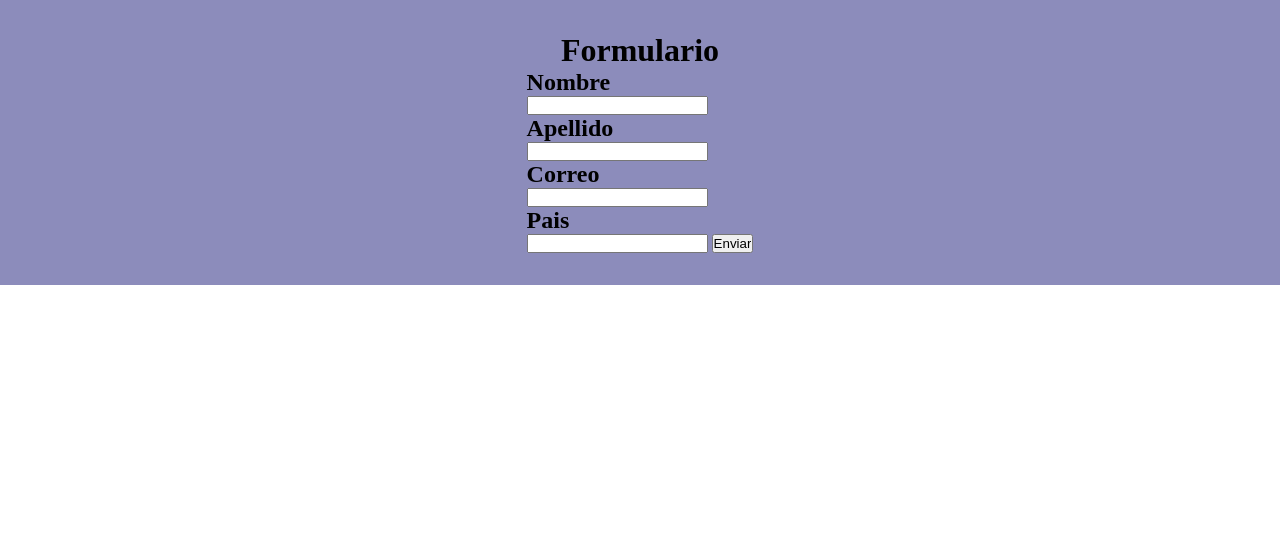
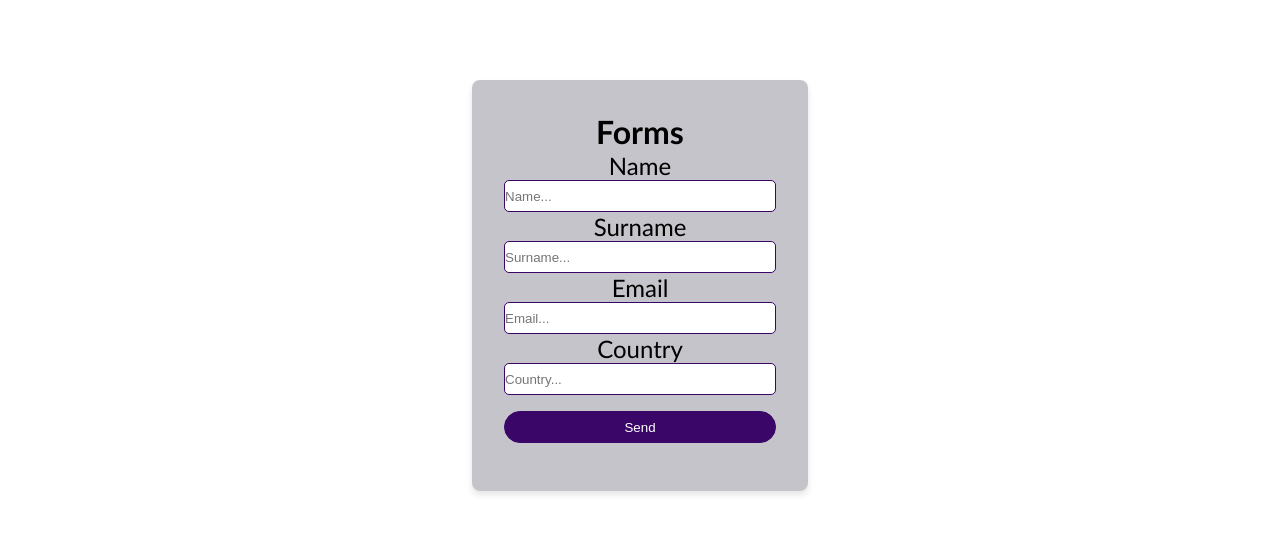
Before and after one commit to LauraVargas22/Forms, a plain HTML site: page index.html in a window 1280 px wide. Drawn offline with Linux system fonts and the light colour scheme.

Commit message:
feat: :art: Styles Forms

```diff
--- a/css/styles.css
+++ b/css/styles.css
@@ -4,11 +4,59 @@
     box-sizing: border-box;
 }
 
-.container {
+body {
     display: flex;
     flex-direction: column;
     justify-content: center;
     align-items: center;
-    background-color: rgb(140, 140, 187);
+}
+.container {
+    margin: 5rem;
+    background-color: rgb(182, 182, 189, 0.8);
     padding: 2rem;
+    border-radius: 8px;
+    box-shadow: 0 4px 6px rgba(0, 0, 0, 0.1);
+    width: max-content;
+    text-align: center;
 }
+
+h1 {
+    font-weight: 600;
+    font-family: 'Gill Sans', 'Gill Sans MT', Calibri, 'Trebuchet MS', sans-serif;
+    font-size: 2rem;
+    text-align: center;
+}
+
+label {
+    font-weight: 500;
+    font-family: 'Gill Sans', 'Gill Sans MT', Calibri, 'Trebuchet MS', sans-serif;
+    font-size: 1.5rem;
+    text-align: left;
+}
+input {
+    height: 2rem;
+    border-radius: 5px;
+    width: 17rem;
+    border: 1px solid rgb(58, 7, 105);
+}
+
+.send {
+    margin-top: 1rem;
+    padding: 5px;
+    border-radius: 20px;
+    background-color: rgb(58, 7, 105);
+    color: white;
+}
+
+.send:hover {
+    background-color: white;
+    color: black;
+}
+
+pre {
+    margin-top: 1rem;
+    background:rgb(202, 202, 207);
+    font-family: 'Gill Sans', 'Gill Sans MT', Calibri, 'Trebuchet MS', sans-serif;
+    font-size: 1rem;
+    text-align: left;
+}
--- a/index.html
+++ b/index.html
@@ -8,17 +8,17 @@
 </head>
 <body>
     <div class="container">
-        <h1>Formulario</h1>
+        <h1>Forms</h1>
         <form id="frmPersonalData">
-            <h2>Nombre</h2>
-            <input type="text" name="nombre" id="nombre">
-            <h2>Apellido</h2>
-            <input type="text" name="apellido" id="apellido">
-            <h2>Correo</h2>
-            <input type="text" name="correo" id="correo">
-            <h2>Pais</h2>
-            <input type="text" name="pais" id="pais">
-            <input type="submit" value="Enviar">
+            <label>Name</label><br>
+            <input type="text" name="name" id="nombre" placeholder="Name..."><br>
+            <label>Surname</label><br>
+            <input type="text" name="surname" id="apellido" placeholder="Surname..."><br>
+            <label>Email</label><br>
+            <input type="text" name="email" id="correo" placeholder="Email..."><br>
+            <label>Country</label><br>
+            <input type="text" name="country" id="pais" placeholder="Country..."><br>
+            <input class="send" type="submit" value="Send">
         </form>
         <pre></pre>
     </div>
```
